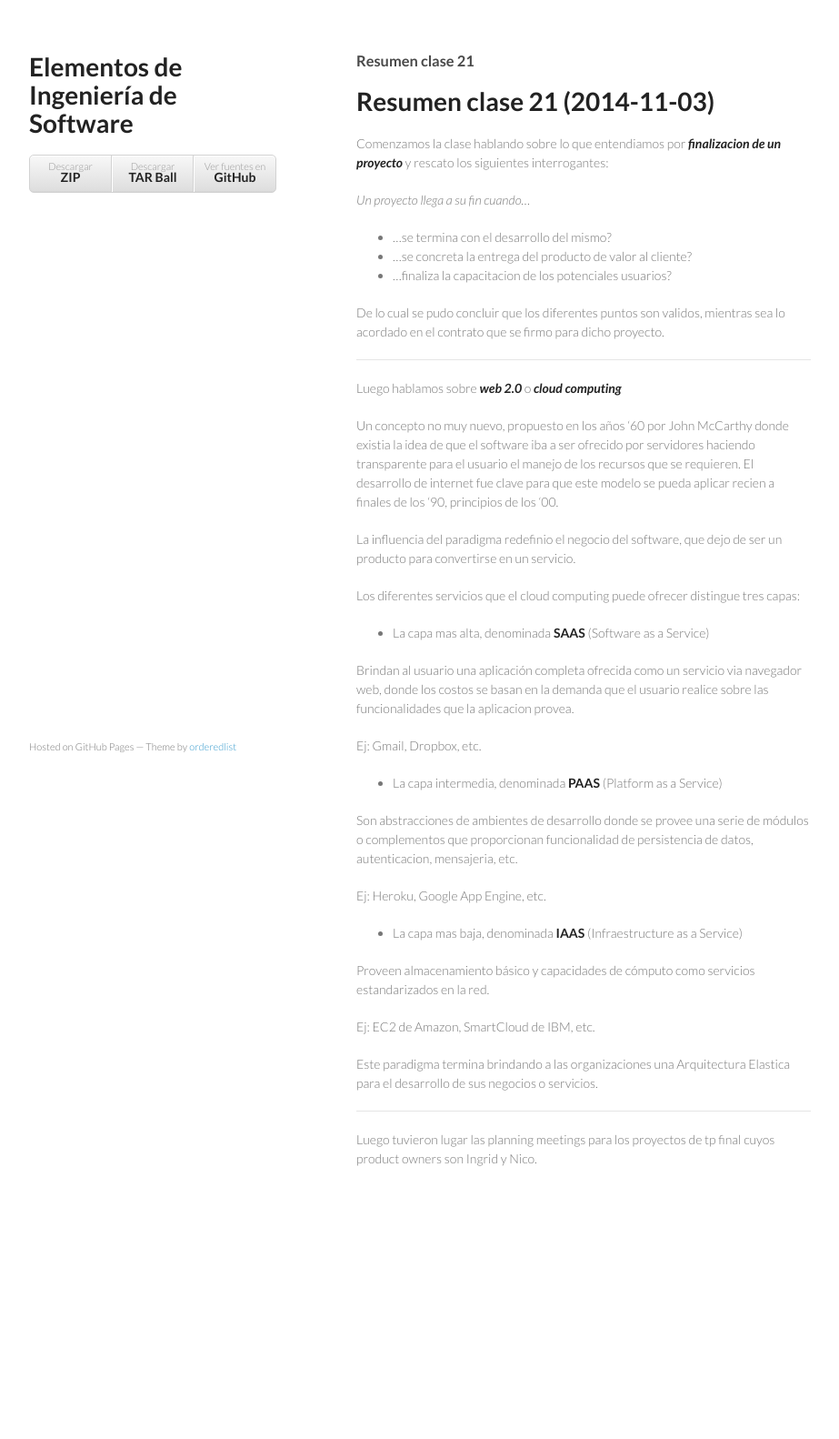
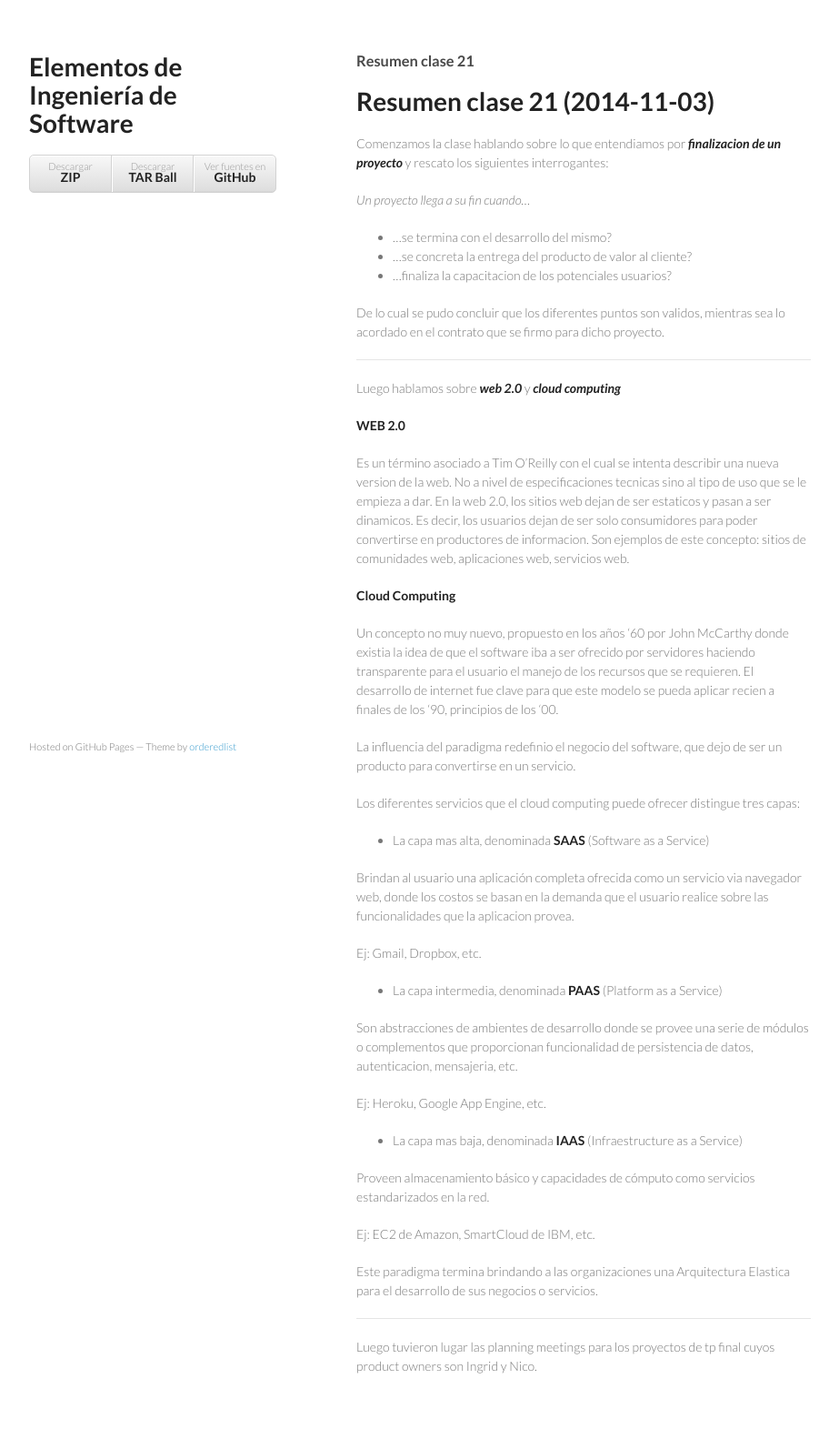
Before and after one commit to SoftwareEngineeringUNQ/bitacora, a Jekyll site: the page built from _posts/2014-11-03-resumen-clase-21.md, in a window 1280 px wide. Shown: the whole page at 91% size, without its empty margins (178-1101 px from the left). Built offline with Jekyll 4.4.1, drawn with Linux system fonts in a browser that asks for light colours; before the commit the page ends 1354 px from its top, so only the background shows below that.

Commit message:
Correccion Resumen clase 21

```diff
--- a/_posts/2014-11-03-resumen-clase-21.md
+++ b/_posts/2014-11-03-resumen-clase-21.md
@@ -20,7 +20,14 @@ De lo cual se pudo concluir que los diferentes puntos son validos, mientras sea
 
 ***
 
-Luego hablamos sobre ***web 2.0*** o ***cloud computing***
+Luego hablamos sobre ***web 2.0*** y ***cloud computing***
+
+**WEB 2.0**
+
+Es un término asociado a Tim O'Reilly con el cual se intenta describir una nueva version de la web. No a nivel de especificaciones tecnicas sino al tipo de uso que se le empieza a dar. En la web 2.0, los sitios web dejan de ser estaticos y pasan a ser dinamicos. Es decir, los usuarios dejan de ser solo consumidores para poder convertirse en productores de informacion. Son ejemplos de este concepto: sitios de comunidades web, aplicaciones web, servicios web.
+
+
+**Cloud Computing**
 
 Un concepto no muy nuevo, propuesto en los años '60 por John McCarthy donde existia la idea de que el software iba a ser ofrecido por servidores haciendo transparente para el usuario el manejo de los recursos que se requieren. El desarrollo de internet fue clave para que este modelo se pueda aplicar recien a finales de los '90, principios de los '00.
 
```
